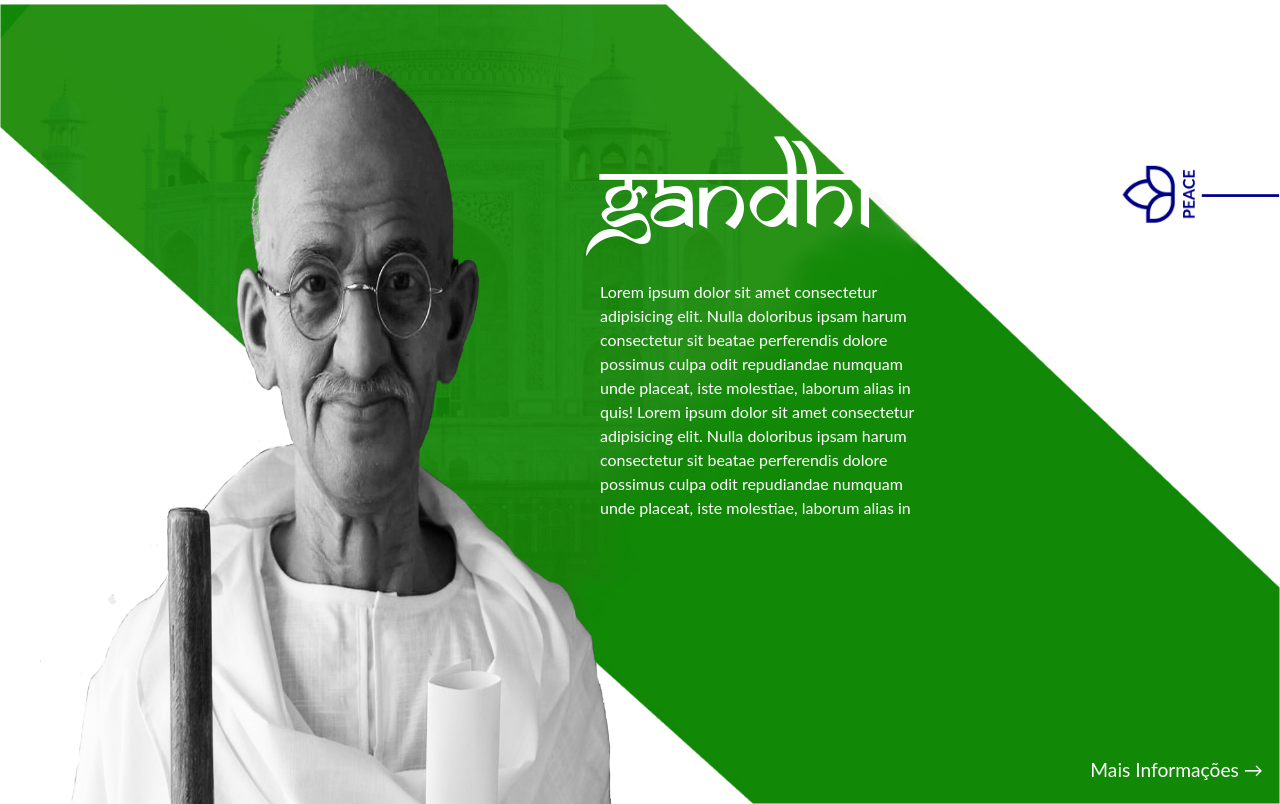
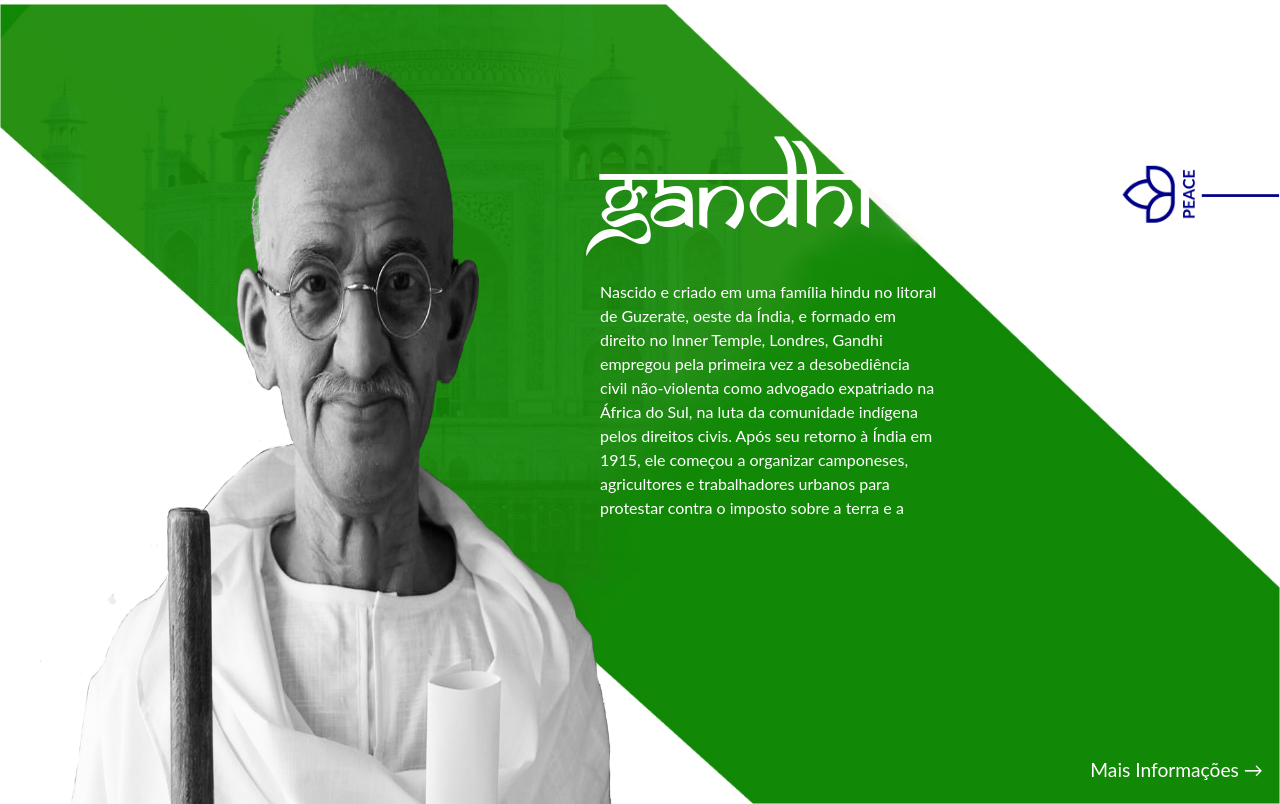
Before and after one commit to JeffersonToledo/anima, a PHP site: page /mahal/ in a window 1280 px wide. Shown: the part 1830-2634 px from the top of the page. Run offline with PHP 8.4, Linux system fonts and the light colour scheme.

Commit message:
arrumando texto index

```diff
--- a/index.php
+++ b/index.php
@@ -230,21 +230,18 @@
 
         <p class="textCult2">
 
-          Lorem ipsum dolor sit amet consectetur adipisicing elit. Nulla doloribus ipsam harum consectetur sit beatae
-          perferendis dolore possimus culpa odit repudiandae numquam unde placeat, iste molestiae, laborum alias in
-          quis!
-          Lorem ipsum dolor sit amet consectetur adipisicing elit. Nulla doloribus ipsam harum consectetur sit beatae
-          perferendis dolore possimus culpa odit repudiandae numquam unde placeat, iste molestiae, laborum alias in
-          quis!
-          Lorem ipsum dolor sit amet consectetur adipisicing elit. Nulla doloribus ipsam harum consectetur sit beatae
-          perferendis dolore possimus culpa odit repudiandae numquam unde placeat, iste molestiae, laborum alias in
-          quis!
-          Lorem ipsum dolor sit amet consectetur adipisicing elit. Nulla doloribus ipsam harum consectetur sit beatae
-          perferendis dolore possimus culpa odit repudiandae numquam unde placeat, iste molestiae, laborum alias in
-          quis!
-          Lorem ipsum dolor sit amet consectetur adipisicing elit. Nulla doloribus ipsam harum consectetur sit beatae
-          perferendis dolore possimus culpa odit repudiandae numquam unde placeat, iste molestiae, laborum alias in
-          quis!
+          Nascido e criado em uma família hindu no litoral de Guzerate, oeste da Índia, e formado em direito
+          no Inner Temple, Londres, Gandhi empregou pela primeira vez a desobediência civil não-violenta como
+          advogado expatriado na África do Sul, na luta da comunidade indígena pelos direitos civis. Após seu
+          retorno à Índia em 1915, ele começou a organizar camponeses, agricultores e trabalhadores urbanos
+          para protestar contra o imposto sobre a terra e a discriminação excessiva. Assumindo a liderança do
+          Congresso Nacional Indiano em 1921, Gandhi liderou campanhas nacionais para várias causas sociais e
+          para alcançar o Swaraj ou o autogoverno. Gandhi levou os indianos a desafiar o imposto salino cobrado
+          pelos ingleses com a Marcha do Sal, de 400 km, em 1930, e mais tarde pedindo aos britânicos que
+          abandonassem a Índia em 1942. Ele foi preso por muitos anos, em várias ocasiões, na África do Sul e
+          na Índia. Vivia modestamente em uma comunidade residencial autossuficiente e usava o dhoti e o xale
+          indiano tradicional, entrelaçados com fios feitos à mão em um charkha. Comia comida vegetariana
+          simples e também realizou longos jejuns como um meio de auto-purificação e protesto político.
 
         </p>
 
```
